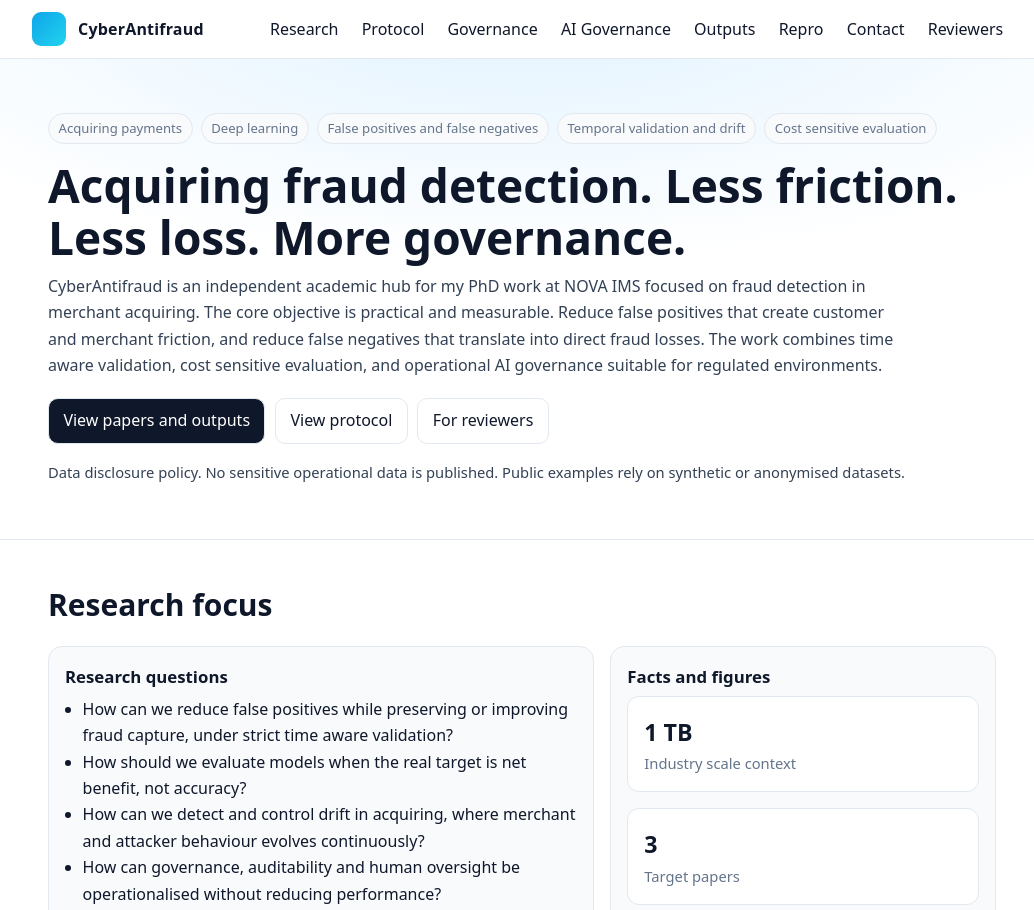
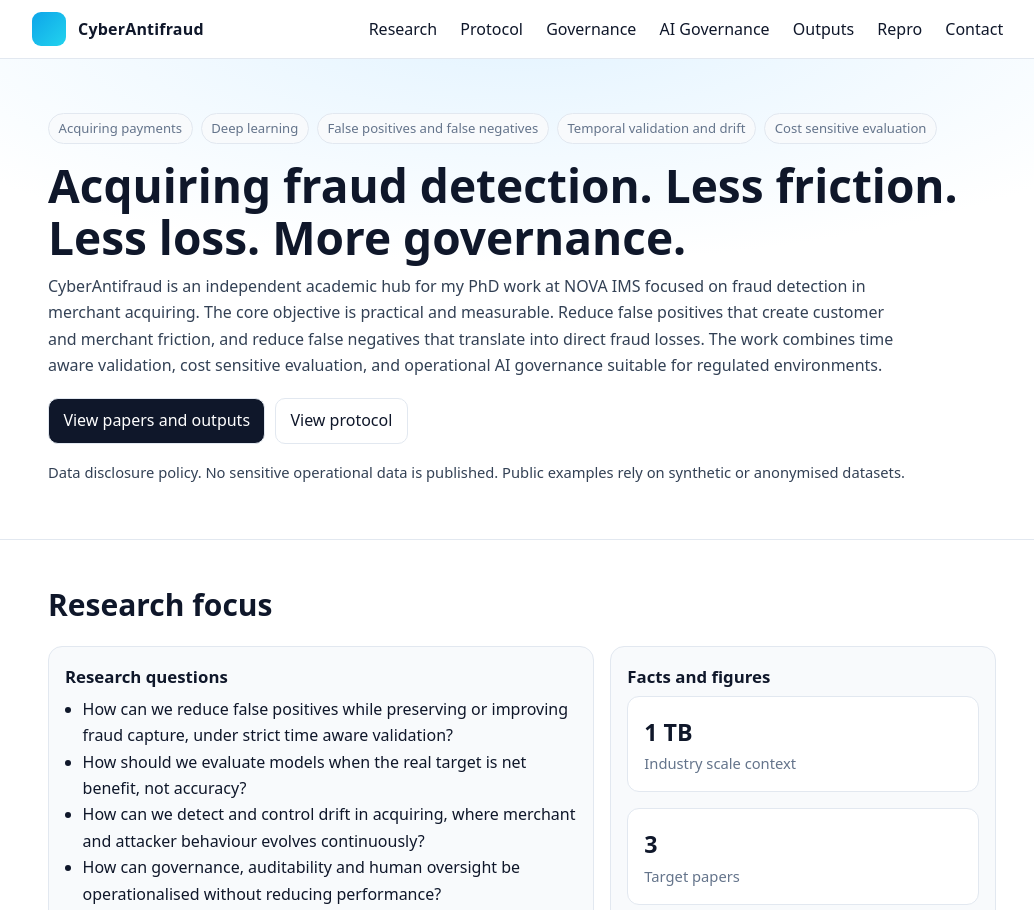
Before and after one commit to saramago/cyberantifraud, a plain HTML site: page index.html in a window 1280 px wide. Shown: the top 910 px of the page, without its empty margins (118-1152 px from the left). Drawn offline with Linux system fonts and the light colour scheme.

Commit message:
Remove 'Reviewers' links from index.html
Removed links to the 'Reviewers' page from the navigation and other sections.

```diff
--- a/index.html
+++ b/index.html
@@ -114,7 +114,6 @@
           <li><a href="#outputs">Outputs</a></li>
           <li><a href="#repro">Repro</a></li>
           <li><a href="#contact">Contact</a></li>
-          <li><a href="reviewers.html">Reviewers</a></li>
         </ul>
       </nav>
     </div>
@@ -142,7 +141,6 @@
         <div class="btnrow">
           <a class="btn" href="#outputs">View papers and outputs</a>
           <a class="btn secondary" href="#protocol">View protocol</a>
-          <a class="btn secondary" href="reviewers.html">For reviewers</a>
         </div>
 
         <p class="small" style="margin-top:1rem">
@@ -342,9 +340,6 @@
               </tr>
             </tbody>
           </table>
-          <p class="small" style="margin-top:.75rem">
-            Reviewers page. <a href="reviewers.html">Open</a>
-          </p>
         </div>
       </div>
     </section>
@@ -385,7 +380,6 @@
         <div class="card" style="grid-column:span 5;">
           <h2>Policies</h2>
           <p class="small">Privacy and data disclosure. <a href="privacy.html">Open</a></p>
-          <p class="small">For reviewers. <a href="reviewers.html">Open</a></p>
           <p class="small">Last updated. <span id="lastUpdated"></span></p>
         </div>
       </div>
```
